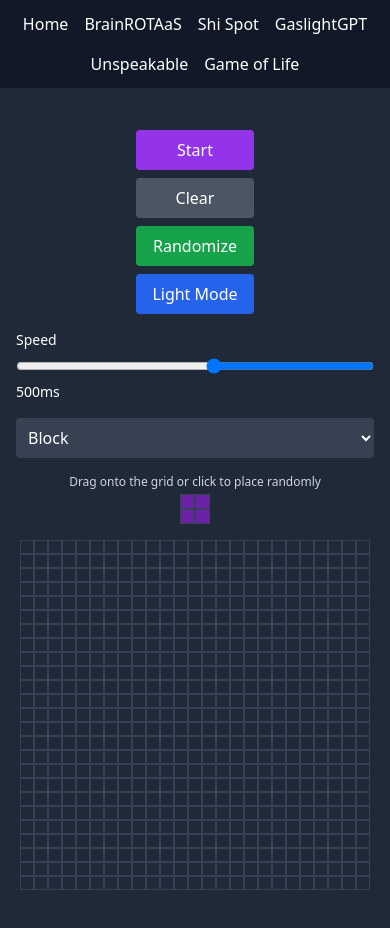
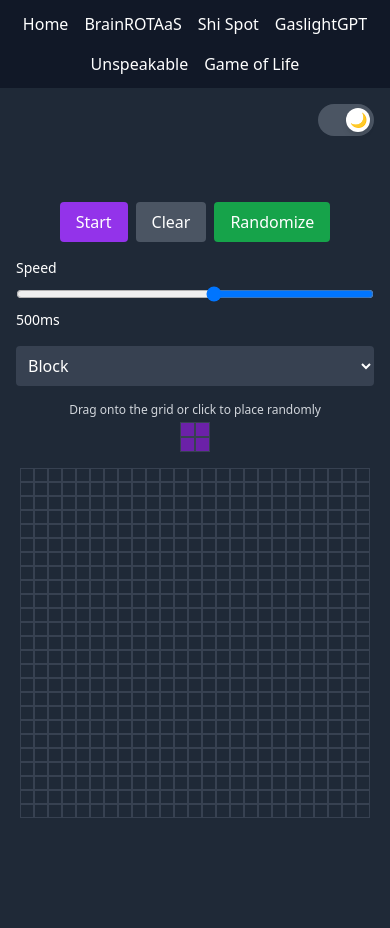
Before and after one commit to lwelling/fake-startup-site, a React (Vite) app: page /life in a window 390 px wide. Shown: the top 928 px of the page. Built offline with nearby package versions, Linux system fonts and the light colour scheme.

Commit message:
Add sun/moon theme toggle and responsive button row

```diff
--- a/src/pages/Life.jsx
+++ b/src/pages/Life.jsx
@@ -170,11 +170,28 @@ export default function Life() {
 
   return (
     <div
-      className={`min-h-screen flex flex-col items-center justify-center p-4 ${
+      className={`relative min-h-screen flex flex-col items-center justify-center p-4 ${
         darkMode ? 'bg-gray-800 text-white' : 'bg-white text-black'
       }`}
     >
-      <div className="mb-4 flex flex-col sm:flex-row gap-2">
+      <div className="absolute top-4 right-4">
+        <button
+          onClick={() => setDarkMode(!darkMode)}
+          aria-label="Toggle dark mode"
+          className={`relative w-14 h-8 rounded-full p-1 flex items-center transition-colors duration-300 ${
+            darkMode ? 'bg-gray-600' : 'bg-yellow-400'
+          }`}
+        >
+          <div
+            className={`w-6 h-6 bg-white rounded-full shadow-md transform transition-transform duration-300 flex items-center justify-center ${
+              darkMode ? 'translate-x-6' : ''
+            }`}
+          >
+            <span className="text-sm">{darkMode ? '🌙' : '☀️'}</span>
+          </div>
+        </button>
+      </div>
+      <div className="mb-4 flex flex-row flex-wrap gap-2 justify-center">
         <button
           className={`px-4 py-2 rounded ${
             running
@@ -202,12 +219,6 @@ export default function Life() {
           onClick={randomize}
         >
           Randomize
-        </button>
-        <button
-          className="px-4 py-2 bg-blue-600 rounded hover:bg-blue-500"
-          onClick={() => setDarkMode(!darkMode)}
-        >
-          {darkMode ? 'Light Mode' : 'Dark Mode'}
         </button>
       </div>
       <div className="mb-4 flex flex-col sm:flex-row sm:items-center gap-2 w-full sm:w-auto">
```
